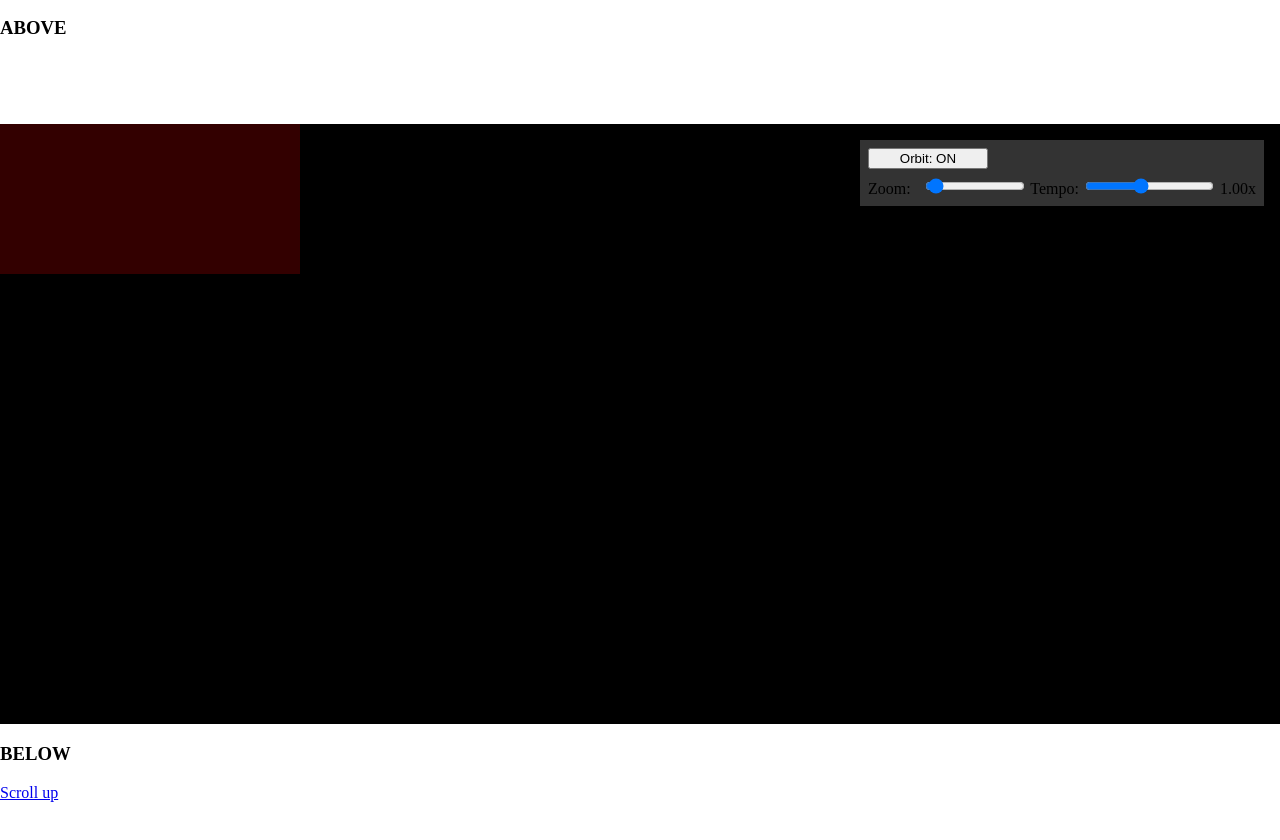
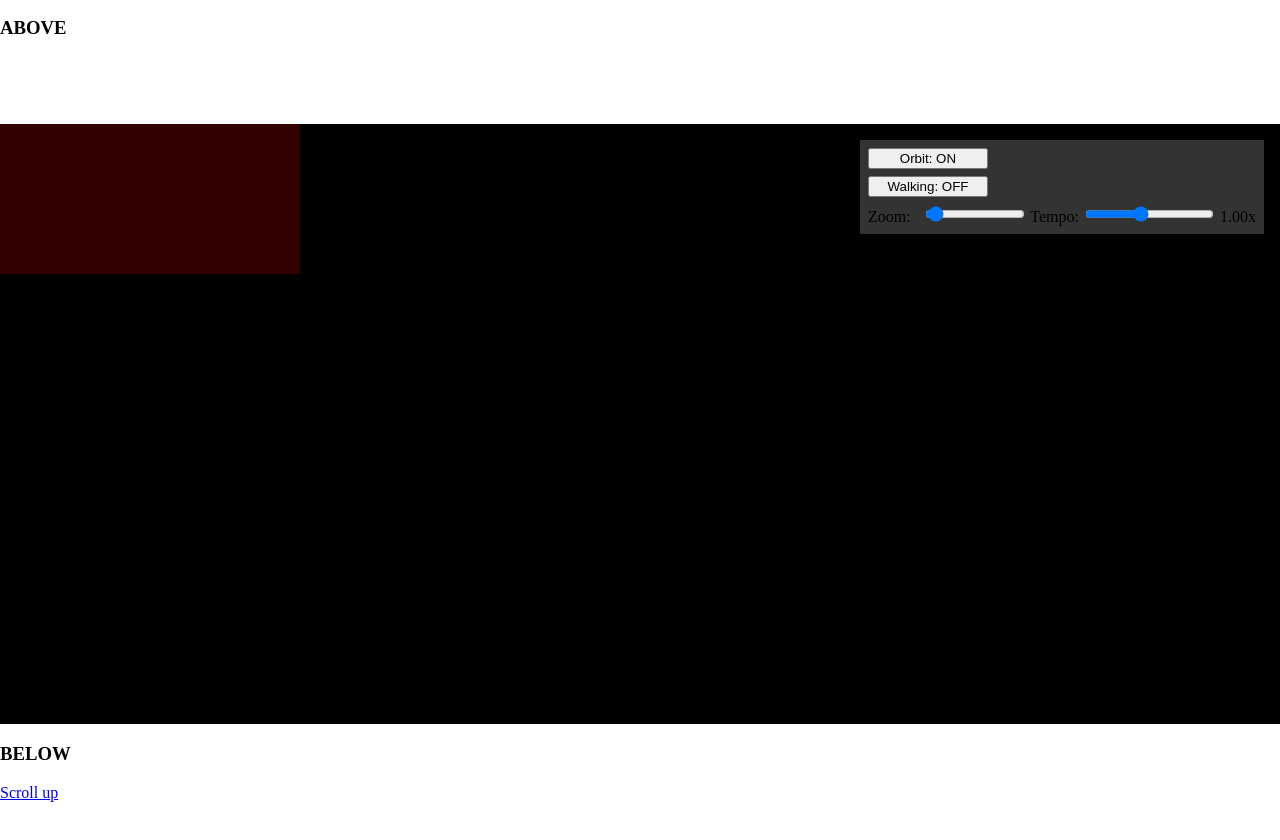
Before and after one commit to darren277/multiaxis, a plain HTML site: page index.html in a window 1280 px wide. Shown: the part 100-940 px from the top of the page. Drawn offline with nearby package versions, Linux system fonts and the light colour scheme.

Commit message:
Walking controls toggle button.

```diff
--- a/index.html
+++ b/index.html
@@ -105,6 +105,18 @@
         Orbit: ON
       </button>
 
+        <!-- Walking Controls Toggle Button -->
+      <button
+        id="walking-toggle-btn"
+        style="
+          display: block;
+          width: 120px;
+          margin-bottom: 0.5em;
+          cursor: pointer;"
+      >
+        Walking: OFF
+      </button>
+
       <!-- Example Slider -->
       <label for="zoom-slider" style="margin-right: 0.5em;">Zoom:</label>
       <input
```
